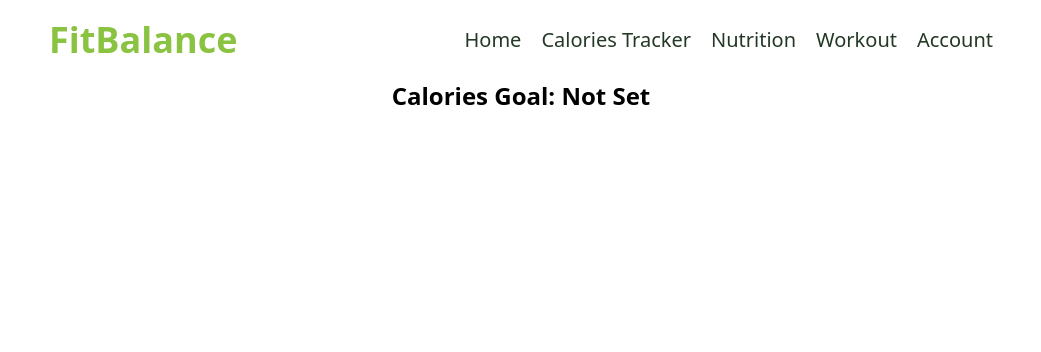
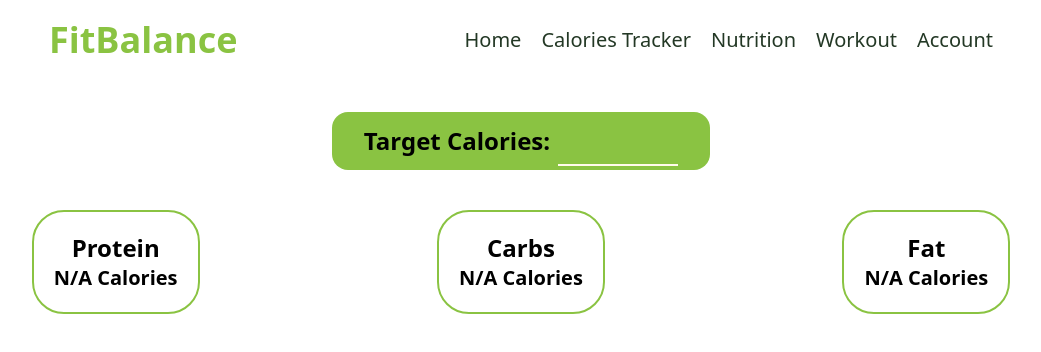
Before and after one commit to WSU-4110/FitBalance, a React (Vite) app in the folder FitBalance/: page /nutrition in a window 1280 px wide. Shown: the top 352 px of the page, without its empty margins (119-1160 px from the left). Built offline with nearby package versions, Linux system fonts and the light colour scheme.

Commit message:
nutrition update

```diff
--- a/FitBalance/src/front-end/Nutritions.jsx
+++ b/FitBalance/src/front-end/Nutritions.jsx
@@ -3,15 +3,63 @@ import Navbar from "../components/Navbar";
 import { useCalories } from "./CaloriesContext"; // Import Context
 
 const Nutritions = () => {
-  const { goalCalories } = useCalories(); // Get goal calories value
+  const { goalCalories, setGoalCalories } = useCalories();
+
+  // Ensure valid number input
+  const handleOnChange = (event) => {
+    const value = event.target.value;
+    setGoalCalories(value); // Keep as string to prevent input blocking
+  };
+
+  // Convert goalCalories to a number for calculations
+  const calorieValue = parseInt(goalCalories) || 0;
+
+  // Calculate macronutrients
+  const protein = calorieValue ? (calorieValue * 0.4).toFixed(0) : "N/A";
+  const carbs = calorieValue ? (calorieValue * 0.5).toFixed(0) : "N/A";
+  const fat = calorieValue ? (calorieValue * 0.1).toFixed(0) : "N/A";
 
   return (
     <>
       <Navbar />
-      <div className="flex flex-col md:flex-row w-full h-fit items-center justify-center ">
-        <h1 className="text-2xl font-bold">
-          Calories Goal: {goalCalories ? goalCalories : "Not Set"}
-        </h1>
+
+      <div className="flex flex-col items-center justify-center w-full h-fit p-8">
+        {/* Target Calories Box */}
+        <div className="flex flex-col w-fit h-fit items-center justify-center bg-[#8AC342] px-8 py-1 rounded-2xl">
+          <div className="flex items-center gap-2">
+            <span className="text-2xl font-bold">Target Calories:</span>
+            <input
+              type="number"
+              className="text-center border-b-2 font-medium text-2xl border-amber-50 p-2 w-30"
+              value={goalCalories} // Keep input controlled as a string
+              onChange={handleOnChange}
+              placeholder=""
+            />
+          </div>
+        </div>
+
+        {/* Macronutrient Breakdown */}
+        <div className="flex flex-row justify-around w-full mt-10">
+          {/* Protein */}
+          <div className="border-2 border-[#8AC342] rounded-4xl p-5 flex flex-col items-center">
+            <h1 className="text-2xl font-bold">Protein</h1>
+            <p className="text-xl font-semibold">{protein} Calories</p>
+          </div>
+
+          {/* Carbs */}
+          <div className="border-2 border-[#8AC342] rounded-4xl p-5 flex flex-col items-center">
+            <h1 className="text-2xl font-bold">Carbs</h1>
+            <p className="text-xl font-semibold">{carbs} Calories</p>
+          </div>
+
+          {/* Fat */}
+          <div className="border-2 border-[#8AC342] rounded-4xl p-5 flex flex-col items-center">
+            <h1 className="text-2xl font-bold">Fat</h1>
+            <p className="text-xl font-semibold">{fat} Calories</p>
+          </div>
+        </div>
+
+        <div>{/* code here */}</div>
       </div>
     </>
   );
```
